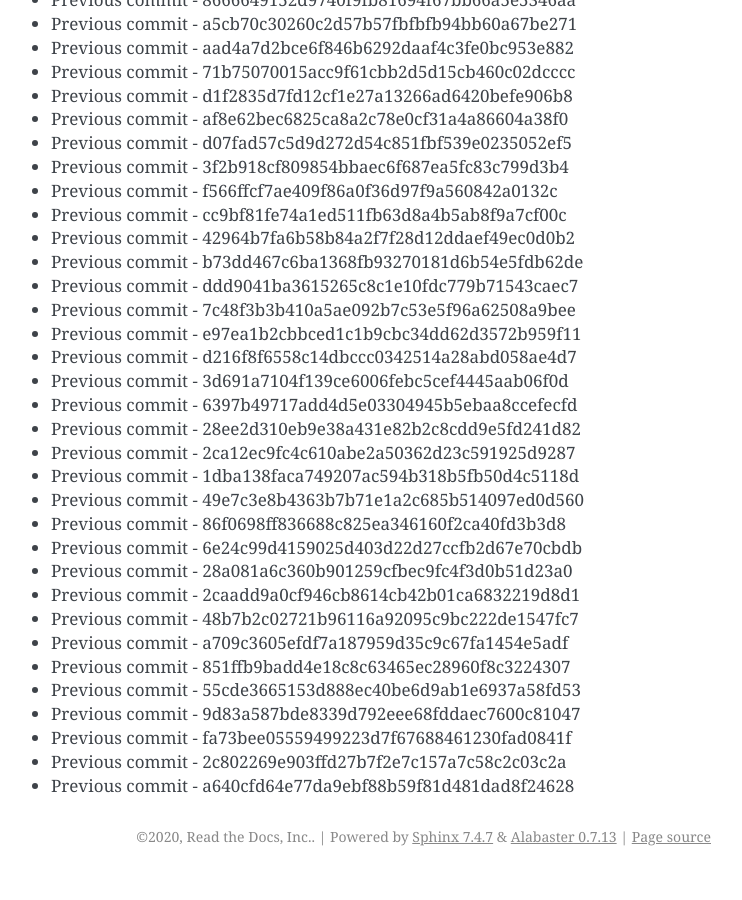
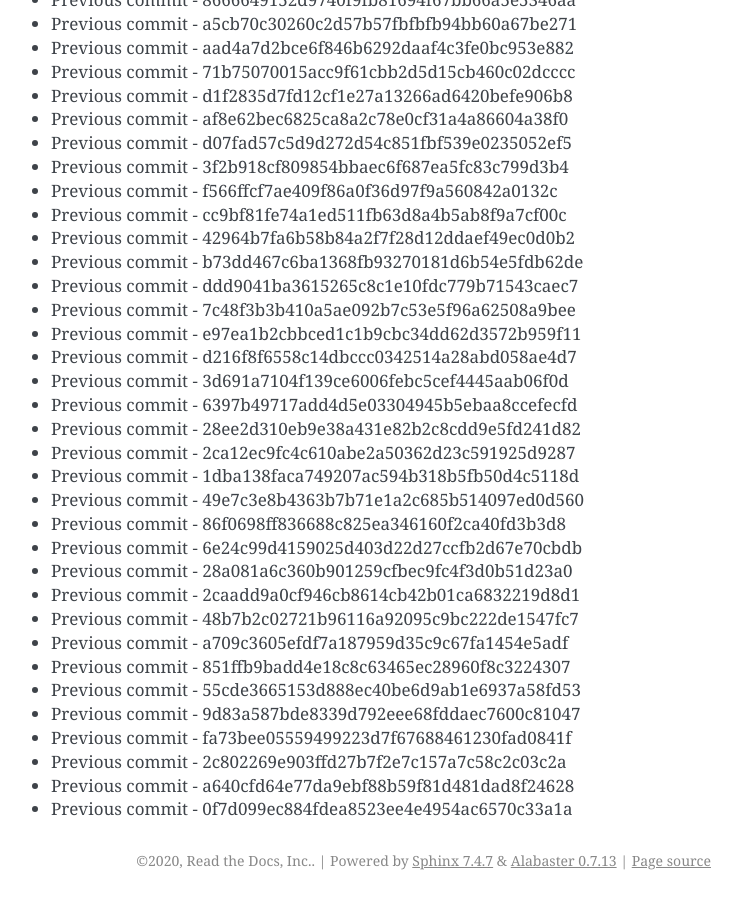
Before and after one commit to readthedocs/rtd-git-stresstest, a Sphinx documentation site: the page built from docs/updates.rst, in a window 1280 px wide and 900 px high, scrolled down 18717 px. Shown: the whole window, without its empty margins (399-1141 px from the left). Built offline with Sphinx 7.4.7, drawn with Linux system fonts in a browser that asks for light colours; before the commit the page ends 19593 px from its top, so only the background shows below that.

Commit message:
Generating commit from previous: 0f7d099ec884fdea8523ee4e4954ac6570c33a1a

```diff
--- a/docs/updates.rst
+++ b/docs/updates.rst
@@ -818,3 +818,4 @@ It can be tested for any performance characteristics.
 * Previous commit - fa73bee05559499223d7f67688461230fad0841f
 * Previous commit - 2c802269e903ffd27b7f2e7c157a7c58c2c03c2a
 * Previous commit - a640cfd64e77da9ebf88b59f81d481dad8f24628
+* Previous commit - 0f7d099ec884fdea8523ee4e4954ac6570c33a1a
```
